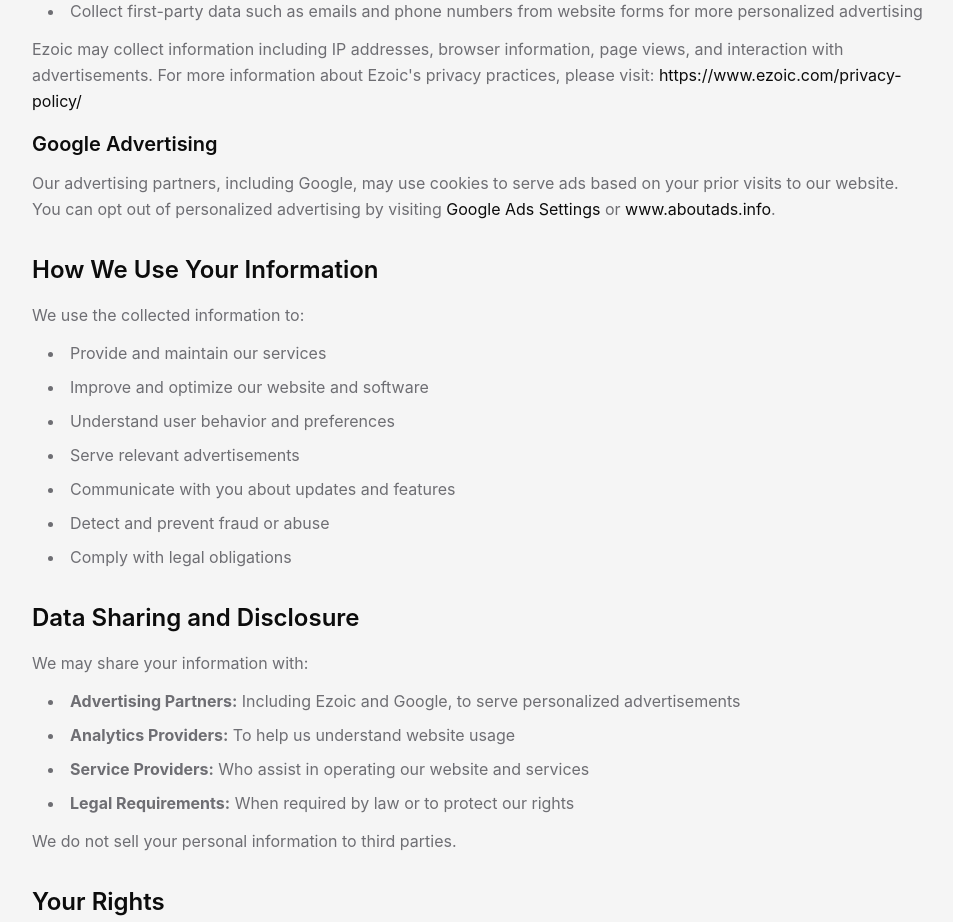
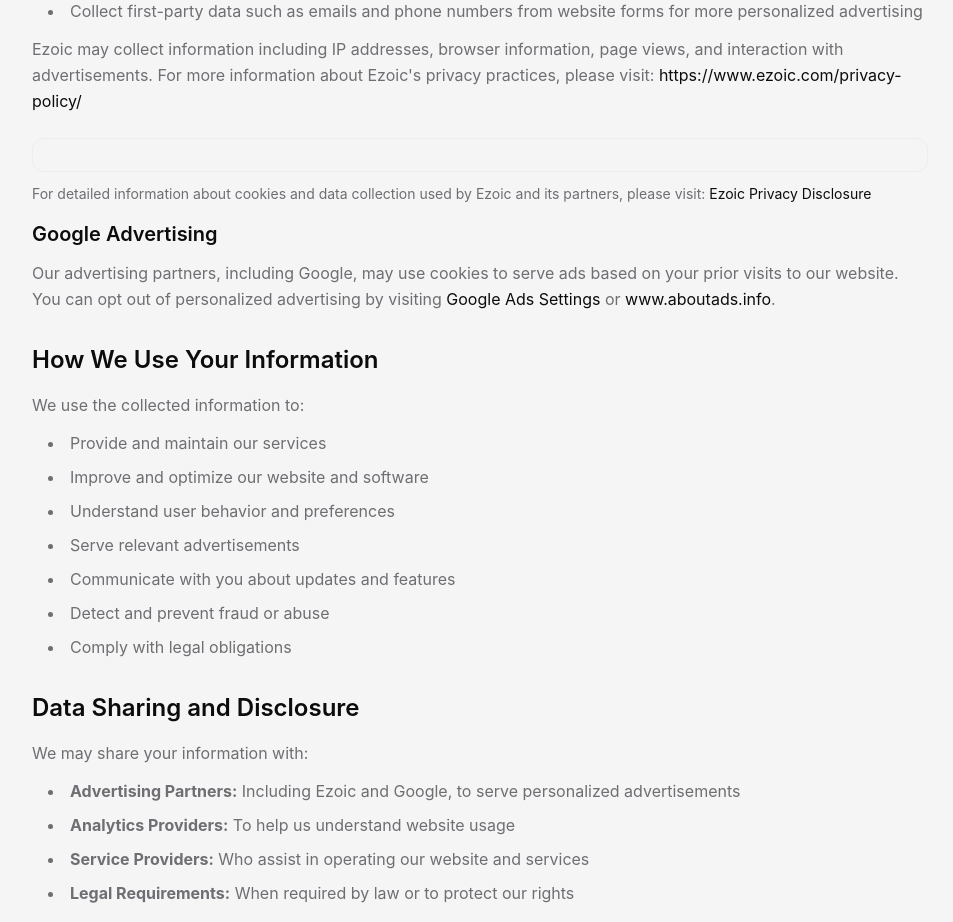
Before and after one commit to rosotarun/rosotarun.github.io, a Next.js app: page /privacy-policy in a window 1280 px wide. Shown: the part 1420-2342 px from the top of the page, without its empty margins (160-1113 px from the left). Built offline with nearby package versions, Linux system fonts and the light colour scheme.

Commit message:
Add Ezoic privacy policy embed snippet to Privacy Policy page

```diff
--- a/pages/privacy-policy.tsx
+++ b/pages/privacy-policy.tsx
@@ -1,5 +1,6 @@
 import React from 'react';
 import Head from 'next/head';
+import Script from 'next/script';
 import Navigation from '@/components/Navigation';
 import Footer from '@/components/Footer';
 
@@ -12,6 +13,30 @@
         <meta name="viewport" content="width=device-width, initial-scale=1" />
         <link rel="icon" href="/favicon.ico" />
       </Head>
+
+      {/* Ezoic Privacy Scripts */}
+      <Script
+        src="https://cmp.gatekeeperconsent.com/min.js"
+        data-cfasync="false"
+        strategy="beforeInteractive"
+      />
+      <Script
+        src="https://the.gatekeeperconsent.com/cmp.min.js"
+        data-cfasync="false"
+        strategy="beforeInteractive"
+      />
+
+      {/* Ezoic Header Script */}
+      <Script
+        src="//www.ezojs.com/ezoic/sa.min.js"
+        strategy="afterInteractive"
+      />
+      <Script id="ezoic-init-privacy" strategy="afterInteractive">
+        {`
+          window.ezstandalone = window.ezstandalone || {};
+          ezstandalone.cmd = ezstandalone.cmd || [];
+        `}
+      </Script>
 
       <Navigation />
 
@@ -92,6 +117,23 @@
                   className="text-raycast-text hover:underline"
                 >
                   https://www.ezoic.com/privacy-policy/
+                </a>
+              </p>
+
+              {/* Ezoic Privacy Policy Embed */}
+              <div className="mt-6 p-4 bg-raycast-bg border border-raycast-border rounded-xl">
+                <span id="ezoic-privacy-policy-embed"></span>
+              </div>
+
+              <p className="mt-3 text-sm text-raycast-text-secondary">
+                For detailed information about cookies and data collection used by Ezoic and its partners, please visit:{' '}
+                <a
+                  href="http://g.ezoic.net/privacy/rosota.store"
+                  target="_blank"
+                  rel="noopener noreferrer"
+                  className="text-raycast-text hover:underline"
+                >
+                  Ezoic Privacy Disclosure
                 </a>
               </p>
 
```
